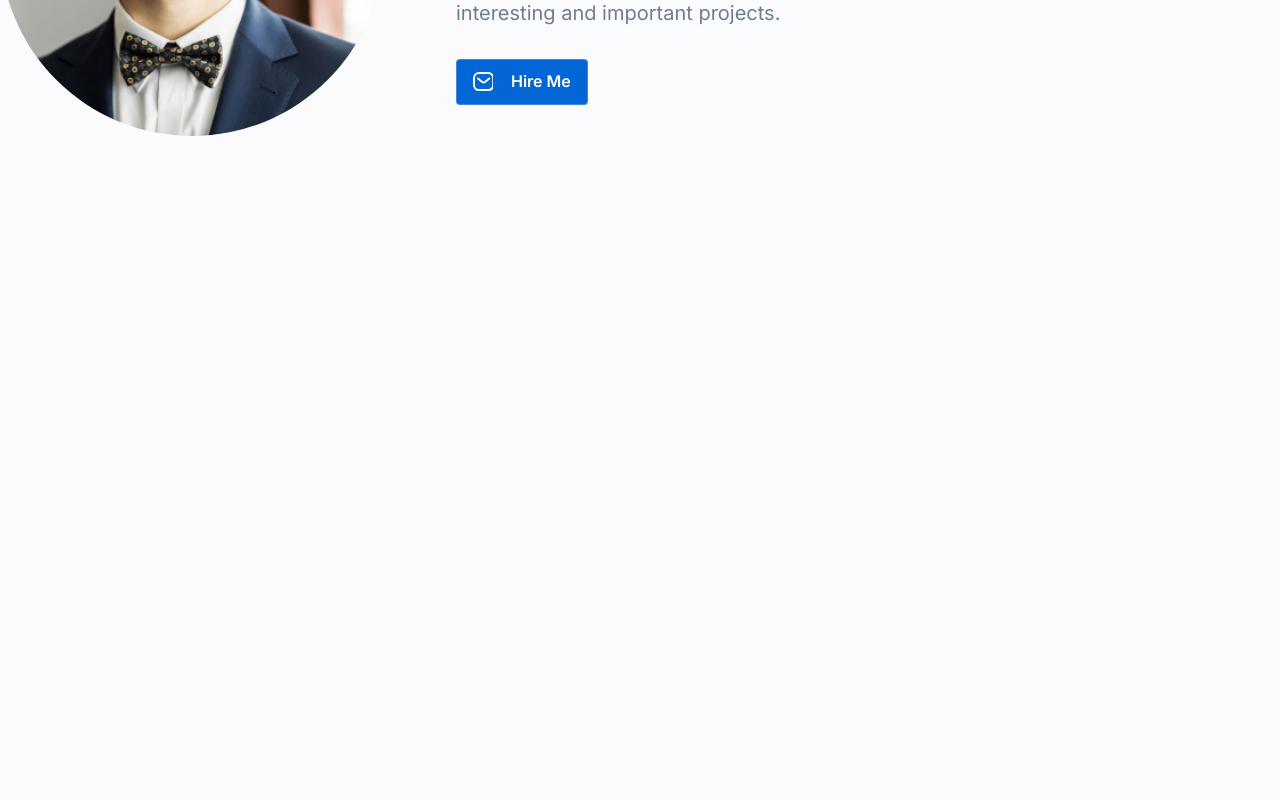
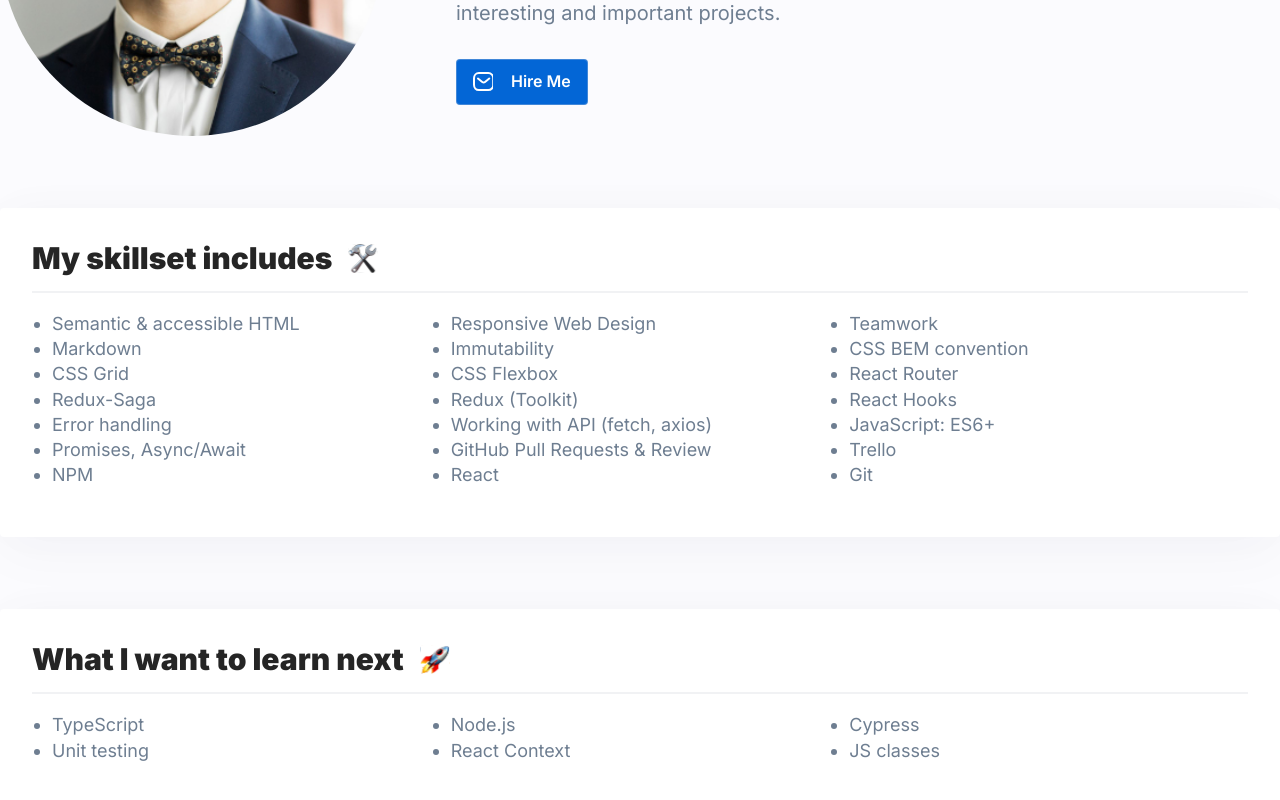
Before and after one commit to JaniecMichal/PersonalHomepage, a React (Create React App) app: page / in a window 1280 px wide. Shown: the part 298-1098 px from the top of the page. Before the commit the page ends 800 px from the top, so only its background shows below. Built offline with nearby package versions, Linux system fonts and the light colour scheme.

Commit message:
Added Two Sections to Render

```diff
--- a/src/App.js
+++ b/src/App.js
@@ -1,11 +1,26 @@
 import React from "react";
 import Container from "./Container";
 import MainHeader from "./MainHeader";
+import Section from "./Section";
+import skillset from "./skillset";
+import skillsToLearn from "./skillsToLearn";
+import tools from "./images/tools.svg";
+import rocket from "./images/rocket.svg";
 
 function App() {
   return (
     <Container>
       <MainHeader />
+      <Section
+        sectionTitle={"My skillset includes"}
+        sectionIcon={tools}
+        sectionList={skillset}
+      />
+      <Section
+        sectionTitle={"What I want to learn next"}
+        sectionIcon={rocket}
+        sectionList={skillsToLearn}
+      />
     </Container>
   );
 }
```
